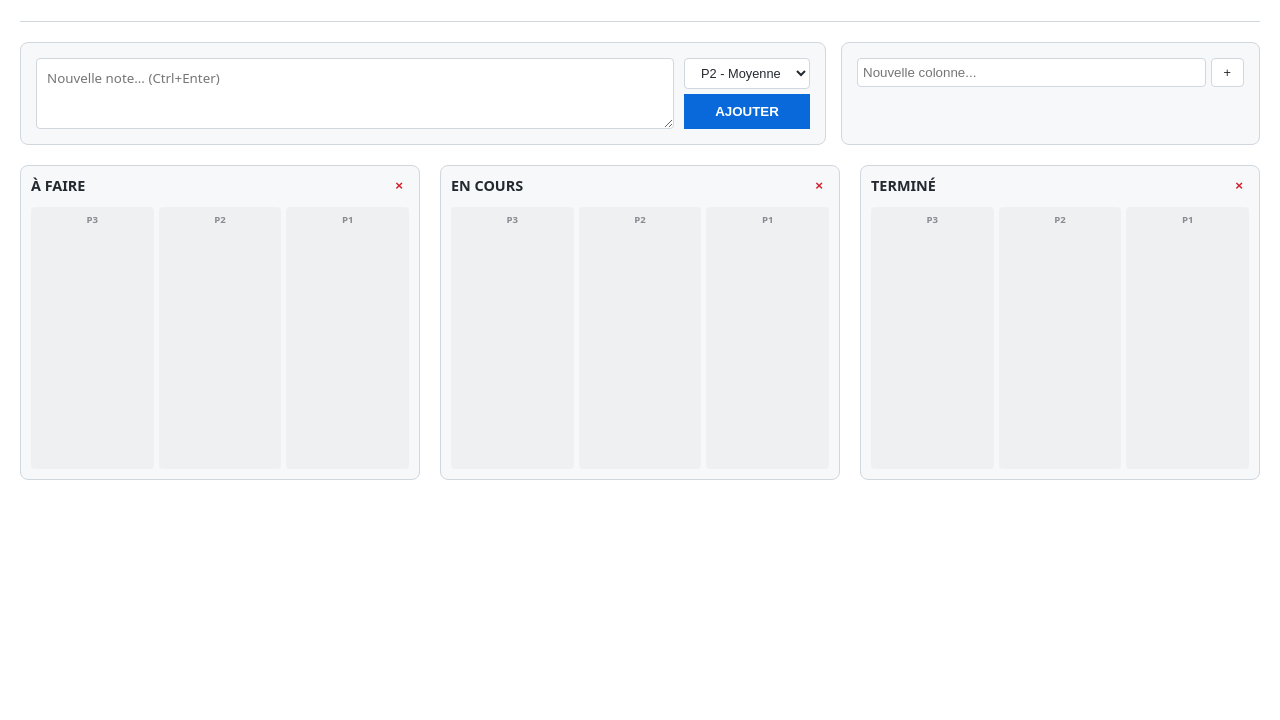
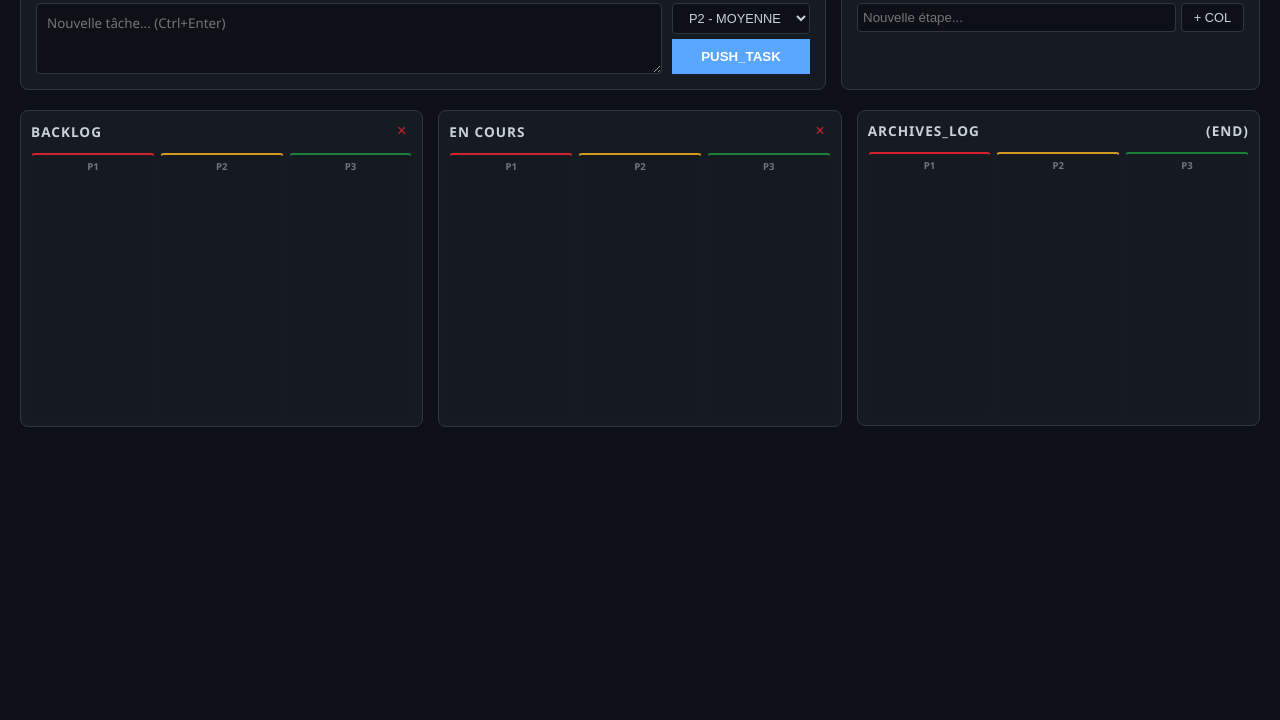
Before and after one commit to yilas/kanban, a plain HTML site: page index.html in a window 1280 px wide. Shown: the part 100-820 px from the top of the page. Drawn offline with Linux system fonts and the light colour scheme.

Commit message:
Update index.html

```diff
--- a/index.html
+++ b/index.html
@@ -2,7 +2,7 @@
 <html lang="fr">
   <head>
     <meta charset="UTF-8" />
-    <title>Kanban perso</title>
+    <title>Kanban Workspace v3.3</title>
     <style>
       :root {
         --bg: #ffffff;
@@ -23,7 +23,7 @@
       }
 
       body {
-        font-family: system-ui, sans-serif;
+        font-family: "Segoe UI", system-ui, sans-serif;
         background: var(--bg);
         color: var(--text);
         margin: 0;
@@ -77,15 +77,15 @@
 
       .board {
         display: flex;
-        gap: 20px;
+        gap: 15px;
         align-items: flex-start;
         overflow-x: auto;
         padding-bottom: 30px;
-        min-height: 60vh;
+        min-height: 70vh;
       }
       .main-col {
         flex: 1;
-        min-width: 350px;
+        min-width: 320px;
         background: var(--panel);
         border-radius: 8px;
         border: 1px solid var(--border);
@@ -97,9 +97,11 @@
         align-items: center;
         margin-bottom: 12px;
         font-weight: bold;
-        font-size: 0.9rem;
+        font-size: 0.85rem;
+        letter-spacing: 1px;
       }
 
+      /* Sous-colonnes avec nouvelle logique P1/P2/P3 */
       .sub-grid {
         display: flex;
         gap: 5px;
@@ -107,7 +109,7 @@
       .sub-col {
         flex: 1;
         min-height: 250px;
-        background: rgba(0, 0, 0, 0.03);
+        background: rgba(0, 0, 0, 0.02);
         border-radius: 4px;
         padding: 5px;
         border: 1px dashed transparent;
@@ -121,18 +123,29 @@
         text-align: center;
         margin-bottom: 8px;
         opacity: 0.5;
-        font-weight: 800;
+        font-weight: 900;
       }
 
+      .p1-border {
+        border-top: 2px solid var(--high);
+      }
+      .p2-border {
+        border-top: 2px solid var(--mid);
+      }
+      .p3-border {
+        border-top: 2px solid var(--low);
+      }
+
+      /* Style des fiches */
       .card {
         background: var(--bg);
         border: 1px solid var(--border);
         padding: 12px;
-        margin-bottom: 10px;
+        margin-bottom: 8px;
         border-radius: 6px;
         cursor: grab;
         font-size: 0.85rem;
-        box-shadow: 0 1px 3px rgba(0, 0, 0, 0.1);
+        box-shadow: 0 1px 2px rgba(0, 0, 0, 0.05);
       }
       .card:active {
         cursor: grabbing;
@@ -173,8 +186,8 @@
         color: var(--high);
         border: none;
         background: none;
-        font-weight: bold;
         cursor: pointer;
+        font-size: 1rem;
       }
 
       .search-input {
@@ -183,13 +196,15 @@
         border: 1px solid var(--border);
         background: var(--panel);
         color: var(--text);
-        width: 200px;
+        width: 180px;
       }
     </style>
   </head>
   <body>
     <header>
-      <h1>Kanban Workspace</h1>
+      <div style="font-weight: 900; letter-spacing: -1px; font-size: 1.2rem">
+        KANBAN_SYSTEM_v3.3
+      </div>
       <div style="display: flex; gap: 15px; align-items: center">
         <input
           type="text"
@@ -201,9 +216,9 @@
         <span onclick="toggleTheme()" style="cursor: pointer; font-size: 1.4rem"
           >🌓</span
         >
-        <button class="btn" onclick="exportBackup()">💾 Export JSON</button>
+        <button class="btn" onclick="exportBackup()">Export</button>
         <button class="btn" onclick="document.getElementById('imp').click()">
-          📂 Import
+          Import
         </button>
         <input
           type="file"
@@ -219,16 +234,16 @@
         <textarea
           id="taskText"
           rows="2"
-          placeholder="Nouvelle note... (Ctrl+Enter)"
+          placeholder="Nouvelle tâche... (Ctrl+Enter)"
         ></textarea>
         <div style="display: flex; flex-direction: column; gap: 5px">
           <select id="taskPrio" class="btn">
-            <option value="3">P3 - Haute</option>
-            <option value="2" selected>P2 - Moyenne</option>
-            <option value="1">P1 - Basse</option>
+            <option value="1">P1 - CRITIQUE</option>
+            <option value="2" selected>P2 - MOYENNE</option>
+            <option value="3">P3 - BASSE</option>
           </select>
           <button class="btn-primary" style="padding: 10px" onclick="addTask()">
-            AJOUTER
+            PUSH_TASK
           </button>
         </div>
       </div>
@@ -237,7 +252,7 @@
           <input
             type="text"
             id="newColTitle"
-            placeholder="Nouvelle colonne..."
+            placeholder="Nouvelle étape..."
             style="
               flex: 1;
               padding: 5px;
@@ -247,7 +262,7 @@
               color: var(--text);
             "
           />
-          <button class="btn" onclick="addColumn()">+</button>
+          <button class="btn" onclick="addColumn()">+ COL</button>
         </div>
       </div>
     </div>
@@ -257,16 +272,17 @@
     <script>
       const defaultConfig = {
         tasks: [],
-        columns: ["À FAIRE", "EN COURS", "TERMINÉ"],
-        settings: { theme: "light" },
+        columns: ["BACKLOG", "EN COURS"],
+        doneColumn: "ARCHIVES_LOG",
+        settings: { theme: "dark" },
       };
 
       let data =
-        JSON.parse(localStorage.getItem("kanban_storage")) || defaultConfig;
+        JSON.parse(localStorage.getItem("kanban_v33_storage")) || defaultConfig;
       let currentlyEditing = null;
 
       function save() {
-        localStorage.setItem("kanban_storage", JSON.stringify(data));
+        localStorage.setItem("kanban_v33_storage", JSON.stringify(data));
         applyTheme();
         render();
       }
@@ -284,7 +300,11 @@
           .getElementById("newColTitle")
           .value.trim()
           .toUpperCase();
-        if (title && !data.columns.includes(title)) {
+        if (
+          title &&
+          !data.columns.includes(title) &&
+          title !== data.doneColumn
+        ) {
           data.columns.push(title);
           document.getElementById("newColTitle").value = "";
           save();
@@ -292,7 +312,7 @@
       }
 
       function removeColumn(title) {
-        if (confirm(`Supprimer ${title} ?`)) {
+        if (confirm(`Supprimer ${title} ? Les tâches seront perdues.`)) {
           data.columns = data.columns.filter((c) => c !== title);
           data.tasks = data.tasks.filter((t) => t.status !== title);
           save();
@@ -321,7 +341,6 @@
         save();
       }
 
-      // --- Drag & Drop ---
       function onDragStart(e, id) {
         if (currentlyEditing) return e.preventDefault();
         e.dataTransfer.setData("text/plain", id);
@@ -348,11 +367,33 @@
         const board = document.getElementById("board");
         board.innerHTML = "";
 
-        data.columns.forEach((col) => {
+        // Fusion des colonnes actives + la colonne de fin
+        const allCols = [...data.columns, data.doneColumn];
+
+        allCols.forEach((col) => {
+          const isDone = col === data.doneColumn;
           const colEl = document.createElement("div");
           colEl.className = "main-col";
-          colEl.innerHTML = `<div class="main-col-header"><span>${col}</span><button class="btn-danger" onclick="removeColumn('${col}')">×</button></div>
-                <div class="sub-grid">${[3, 2, 1].map((p) => `<div class="sub-col" ondragover="onDragOver(event)" ondragleave="onDragLeave(event)" ondrop="onDrop(event, '${col}', ${p})"><div class="sub-title">P${p}</div><div id="cont-${col}-${p}"></div></div>`).join("")}</div>`;
+          colEl.innerHTML = `
+                <div class="main-col-header">
+                    <span>${col}</span>
+                    ${!isDone ? `<button class="btn-danger" onclick="removeColumn('${col}')">×</button>` : "<span>(END)</span>"}
+                </div>
+                <div class="sub-grid">
+                    ${[1, 2, 3]
+                      .map(
+                        (p) => `
+                        <div class="sub-col p${p}-border"
+                             ondragover="onDragOver(event)"
+                             ondragleave="onDragLeave(event)"
+                             ondrop="onDrop(event, '${col}', ${p})">
+                            <div class="sub-title">P${p}</div>
+                            <div id="cont-${col}-${p}"></div>
+                        </div>
+                    `,
+                      )
+                      .join("")}
+                </div>`;
           board.appendChild(colEl);
         });
 
@@ -370,15 +411,15 @@
               card.innerHTML = `
                     <textarea id="edit-${t.id}" class="edit-textarea" rows="4">${t.text}</textarea>
                     <div style="margin-top:5px; display:flex; gap:5px;">
-                        <button class="btn-primary" style="font-size:0.6rem;" onclick="updateTaskText(${t.id}, document.getElementById('edit-${t.id}').value)">OK</button>
-                        <button class="btn" style="font-size:0.6rem;" onclick="currentlyEditing=null;render()">Annuler</button>
+                        <button class="btn-primary" onclick="updateTaskText(${t.id}, document.getElementById('edit-${t.id}').value)">SAVE</button>
+                        <button class="btn" onclick="currentlyEditing=null;render()">EXIT</button>
                     </div>`;
             } else {
               card.innerHTML = `
-                    <div class="card-text" title="Double-clic pour éditer" ondblclick="currentlyEditing=${t.id};render()">${t.text}</div>
+                    <div class="card-text" ondblclick="currentlyEditing=${t.id};render()">${t.text}</div>
                     <div style="display:flex; justify-content:space-between; font-size:0.6rem; opacity:0.4; margin-top:8px;">
-                        <span onclick="currentlyEditing=${t.id};render()" style="cursor:pointer;">ÉDITER</span>
-                        <span style="color:var(--high); cursor:pointer;" onclick="data.tasks=data.tasks.filter(x=>x.id!=${t.id});save()">SUPPRIMER</span>
+                        <span onclick="currentlyEditing=${t.id};render()" style="cursor:pointer;">EDIT</span>
+                        <span style="color:var(--high); cursor:pointer;" onclick="if(confirm('Supprimer?')){data.tasks=data.tasks.filter(x=>x.id!=${t.id});save()}">DELETE</span>
                     </div>`;
             }
             cont.appendChild(card);
@@ -395,7 +436,7 @@
         });
         const a = document.createElement("a");
         a.href = URL.createObjectURL(blob);
-        a.download = `kanban_export.json`;
+        a.download = `kanban_v33.json`;
         a.click();
       }
 
```
